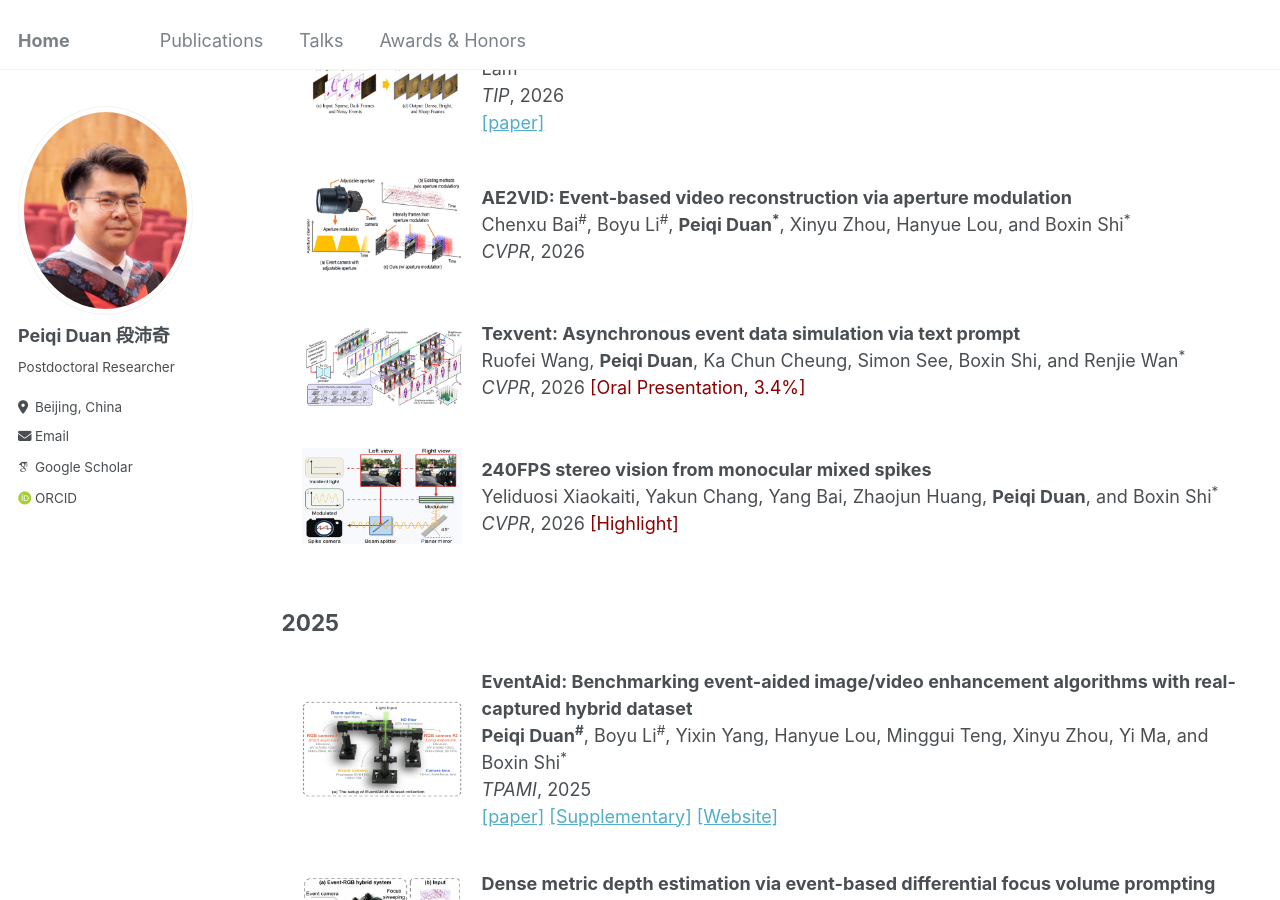
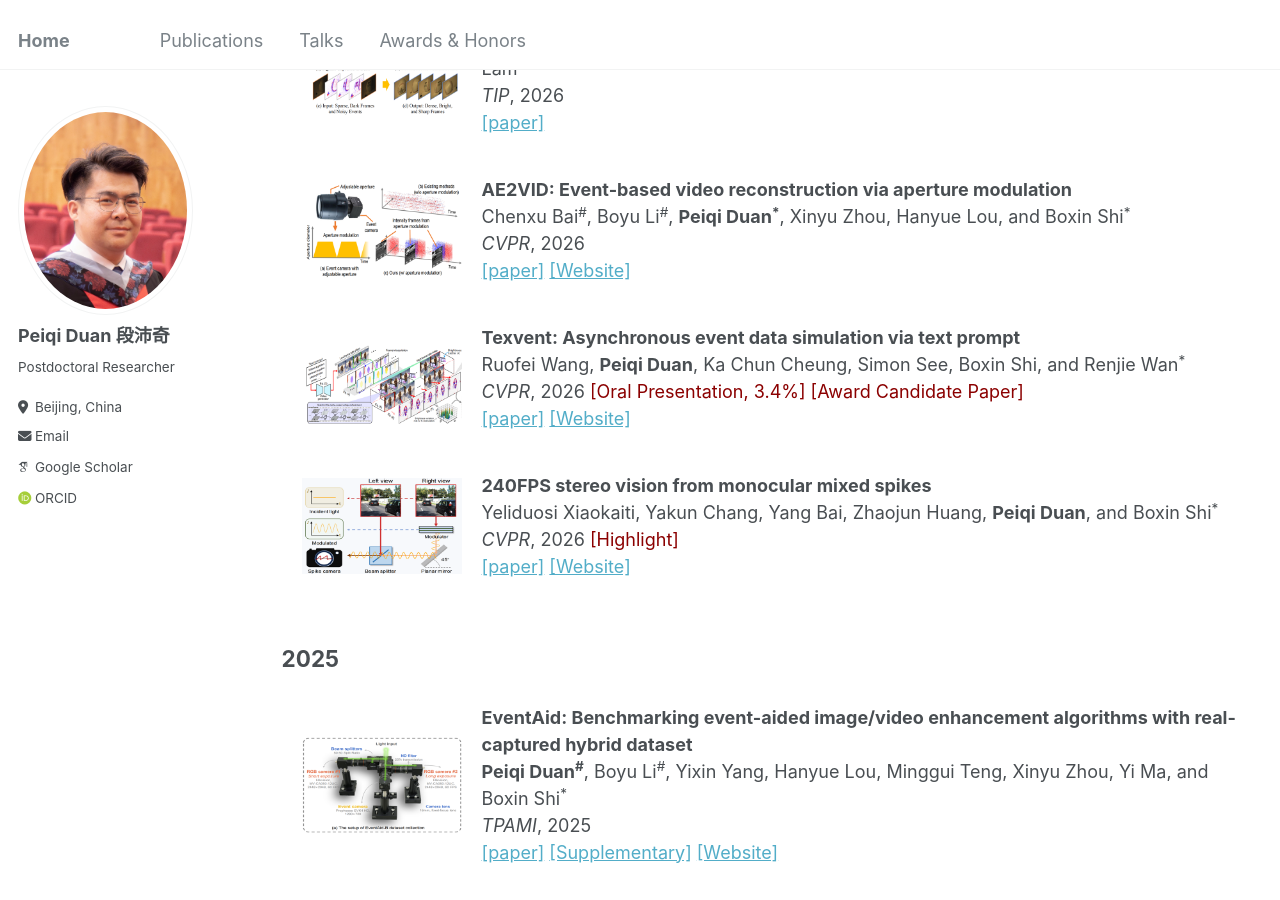
Before and after one commit to peiqi-duan/peiqi-duan.github.io, a Jekyll site: the page built from _pages/publications.md, in a window 1280 px wide and 900 px high, scrolled down 362 px. Built offline with Jekyll 4.4.1, drawn with Linux system fonts in a browser that asks for light colours; some web fonts are replaced; part of the change alters nothing that is shown.

Commit message:
Update publication links and add supplementary materials
Updated publication links to point to the new URLs and added supplementary materials for some papers.

```diff
--- a/_pages/publications.md
+++ b/_pages/publications.md
@@ -36,6 +36,8 @@ In top venues: TPAMI × 4, TIP × 1, CVPR × 9, ICCV × 4, ECCV × 1, MM × 1, N
       <br>
       <em>CVPR</em>, 2026
       <br>
+      <a href="https://pub-e7bc7e5ed67b401a8e9e587c3dee22b6.r2.dev/publications/2026/CVPR26_E2VidAperture.pdf">[paper]</a>
+      <a href="https://github.com/a1henu/AE2VID/">[Website]</a>
     </div>
   </div>
 
@@ -48,8 +50,10 @@ In top venues: TPAMI × 4, TIP × 1, CVPR × 9, ICCV × 4, ECCV × 1, MM × 1, N
       <br>
       Ruofei Wang, <strong>Peiqi Duan</strong>, Ka Chun Cheung, Simon See, Boxin Shi, and Renjie Wan<sup>*</sup>
       <br>
-      <em>CVPR</em>, 2026 <span style="color:#8B0000">[Oral Presentation, 3.4%]</span>
+      <em>CVPR</em>, 2026 <span style="color:#8B0000">[Oral Presentation, 3.4%] [Award Candidate Paper]</span>
       <br>
+      <a href="https://pub-e7bc7e5ed67b401a8e9e587c3dee22b6.r2.dev/publications/2026/CVPR26_EventFromText.pdf">[paper]</a>
+      <a href="https://github.com/rfww/texvent">[Website]</a>
     </div>
   </div>
 
@@ -64,6 +68,8 @@ In top venues: TPAMI × 4, TIP × 1, CVPR × 9, ICCV × 4, ECCV × 1, MM × 1, N
       <br>
       <em>CVPR</em>, 2026 <span style="color:#8B0000">[Highlight]</span>
       <br>
+      <a href="https://pub-e7bc7e5ed67b401a8e9e587c3dee22b6.r2.dev/publications/2026/CVPR26_SpikeStereo.pdf">[paper]</a>
+      <a href="https://github.com/yongqiye00/MonoSpikeStereo">[Website]</a>
     </div>
   </div>
 
@@ -80,8 +86,8 @@ In top venues: TPAMI × 4, TIP × 1, CVPR × 9, ICCV × 4, ECCV × 1, MM × 1, N
       <br>
       <em>TPAMI</em>, 2025
       <br>
-      <a href="https://downloads.ctfassets.net/yreyglvi5sud/4Vwymax4d4uMS3oSvKOus6/a4c4a0ebefca347255fc47bf093dbaa2/Duan_TPAMI25.pdf">[paper]</a>
-      <a href="https://downloads.ctfassets.net/yreyglvi5sud/3ARIzPbFOtjqjqax6sHi3/e6ab7b3a9f8e4bac4c1a4f00fa2c91e8/output.pdf">[Supplementary]</a>
+      <a href="https://pub-e7bc7e5ed67b401a8e9e587c3dee22b6.r2.dev/publications/2025/Duan_TPAMI25.pdf">[paper]</a>
+      <a href="https://pub-e7bc7e5ed67b401a8e9e587c3dee22b6.r2.dev/publications/2025/Duan_TPAMI25-supp.pdf">[Supplementary]</a>
       <a href="https://sites.google.com/view/eventaid-benchmark">[Website]</a>
     </div>
   </div>
@@ -113,7 +119,7 @@ In top venues: TPAMI × 4, TIP × 1, CVPR × 9, ICCV × 4, ECCV × 1, MM × 1, N
       <br>
       <em>CVPR</em>, 2025 <span style="color:#8B0000">[Highlight]</span>
       <br>
-      <a href="https://assets.ctfassets.net/yreyglvi5sud/4Lyg2bT4h9qdR49G9pX8HE/b6c266537c0bb4908bae70236edb9840/Gao_CVPR25.pdf">[paper]</a>
+      <a href="https://pub-e7bc7e5ed67b401a8e9e587c3dee22b6.r2.dev/publications/2025/Gao_CVPR25.pdf">[paper]</a>
       <a href="https://github.com/gaoqiyao1997/URSEE">[Website]</a>
     </div>
   </div>
@@ -176,7 +182,7 @@ In top venues: TPAMI × 4, TIP × 1, CVPR × 9, ICCV × 4, ECCV × 1, MM × 1, N
       <br>
       <em>ACM MM</em>, 2024
       <br>
-      <a href="https://assets.ctfassets.net/yreyglvi5sud/1Y1GEu0FyuyyV4V3aPG7yG/013c906f5d792a73b08963d7a3f4c4c5/Ma_MM24.pdf">[paper]</a>
+      <a href="https://pub-e7bc7e5ed67b401a8e9e587c3dee22b6.r2.dev/publications/2024/Ma_MM24.pdf">[paper]</a>
       <br>
     </div>
   </div>
@@ -192,7 +198,7 @@ In top venues: TPAMI × 4, TIP × 1, CVPR × 9, ICCV × 4, ECCV × 1, MM × 1, N
       <br>
       <em>CVPR</em>, 2024  <span style="color:#8B0000"> [Oral presentation, 3.3%]</span>
       <br>
-      <a href="https://assets.ctfassets.net/yreyglvi5sud/4rrKmGuR98bvBBmLlZK7i3/7c2a00d49adde30a4caba7cdec852f24/Zhou_CVPR24.pdf">[paper]</a>
+      <a href="https://pub-e7bc7e5ed67b401a8e9e587c3dee22b6.r2.dev/publications/2024/Zhou_CVPR24.pdf">[paper]</a>
       <a href="https://www.youtube.com/watch?v=y0bMZnUJt14">[video]</a>
     </div>
   </div>
@@ -209,7 +215,7 @@ In top venues: TPAMI × 4, TIP × 1, CVPR × 9, ICCV × 4, ECCV × 1, MM × 1, N
       <br>
       <em>TPAMI</em>, 2023
       <br>
-      <a href="https://downloads.ctfassets.net/yreyglvi5sud/7yA8sqjDJilRmL5iseiRpB/734af0b70b6b8966d79ff4dd6d8cf73a/Han_TPAMI22.pdf">[paper]</a>
+      <a href="https://pub-e7bc7e5ed67b401a8e9e587c3dee22b6.r2.dev/publications/2023/Han_TPAMI23.pdf">[paper]</a>
       <a href="https://github.com/hjynwa/NeurImg-HDR">[website]</a>
     </div>
   </div>
@@ -225,8 +231,8 @@ In top venues: TPAMI × 4, TIP × 1, CVPR × 9, ICCV × 4, ECCV × 1, MM × 1, N
       <br>
       <em>TPAMI</em>, 2023
       <br>
-      <a href="https://downloads.ctfassets.net/yreyglvi5sud/CfT1NA9r1HNehoQqZyf5t/0f0e305cfd5b73471226f5ef1dfa52fe/Duan_TPAMI23_comp.pdf">[paper]</a>
-      <a href="https://github.com/hjynwa/NeurImg-HDR">[website]</a>
+      <a href="https://pub-e7bc7e5ed67b401a8e9e587c3dee22b6.r2.dev/publications/2023/Duan_TPAMI23_comp.pdf">[paper]</a>
+      <a href="https://sites.google.com/view/EventZoom-NeuroZoom">[website]</a>
     </div>
   </div>
 
@@ -241,7 +247,7 @@ In top venues: TPAMI × 4, TIP × 1, CVPR × 9, ICCV × 4, ECCV × 1, MM × 1, N
       <br>
       <em>ICCV</em>, 2023
       <br>
-      <a href="https://assets.ctfassets.net/yreyglvi5sud/4jmy8h8OR0kmr3Oj1YaOIf/94751ea976fee4b06d9127095ac0249c/Liang_ICCV23a.pdf">[paper]</a>
+      <a href="https://pub-e7bc7e5ed67b401a8e9e587c3dee22b6.r2.dev/publications/2023/Liang_ICCV23.pdf">[paper]</a>
       <a href="https://sherrycattt.github.io/EvLowLight/">[website]</a>
     </div>
   </div>
```
